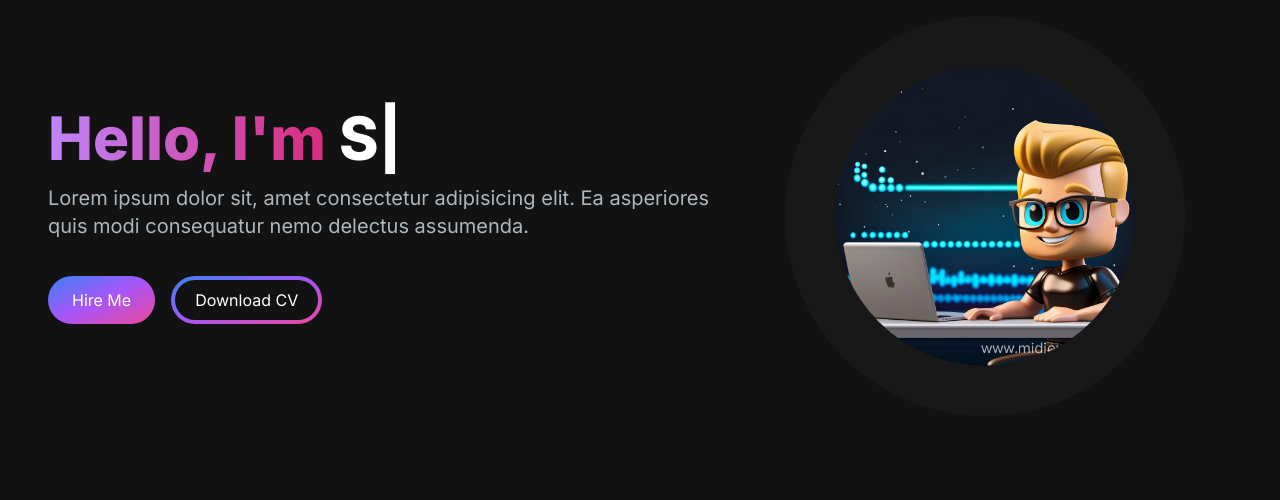
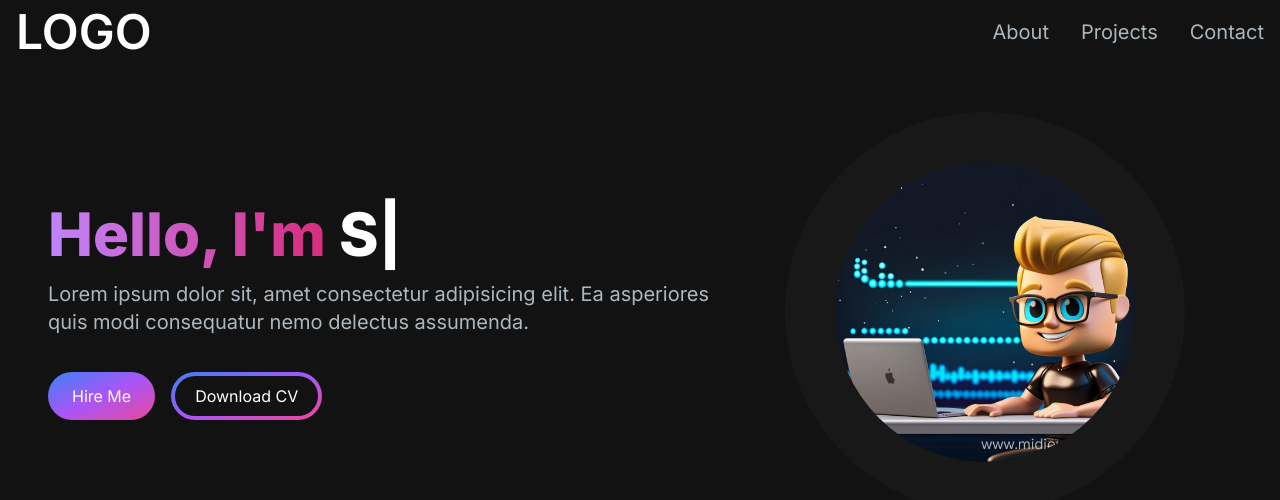
Before and after one commit to HubertKorcala/portfolio-website, a Next.js app: page / in a window 1280 px wide. Shown: the top 500 px of the page. Built offline with nearby package versions, Linux system fonts and the light colour scheme.

Commit message:
feat: i hero-icons & create Navbar component

```diff
--- a/package.json
+++ b/package.json
@@ -9,6 +9,7 @@
     "lint": "next lint"
   },
   "dependencies": {
+    "@heroicons/react": "^2.0.18",
     "next": "13.5.5",
     "react": "^18",
     "react-dom": "^18",
--- /dev/null
+++ b/src/app/components/Navbar.tsx
@@ -0,0 +1,67 @@
+"use client";
+import Link from "next/link";
+import NavLink from "./NavLink";
+import { useState } from "react";
+import { Bars3Icon, XMarkIcon } from "@heroicons/react/24/solid";
+import MenuOverlay from "./MenuOverlay";
+
+const navLinks = [
+  {
+    title: "About",
+    href: "#about",
+  },
+  {
+    title: "Projects",
+    href: "#projects",
+  },
+  {
+    title: "Contact",
+    href: "#contact",
+  },
+];
+
+const Navbar = () => {
+  const [navbarOpen, setNavbarOpen] = useState(false);
+
+  return (
+    <nav className="fixed top-0 left-0 right-0 z-10 bg-[#121212] bg-opacity-100">
+      <div className="flex flex-wrap items-center justify-between mx-auto px-4 py-2">
+        <Link
+          href={"/"}
+          className="text-2xl md:text-5xl text-white font-semibold"
+        >
+          LOGO
+        </Link>
+        <div className="mobile-menu block md:hidden">
+          {navbarOpen ? (
+            <button
+              className="flex items-center px-3 py-2 border rounded border-slate-200 text-slate-200 hover:text-white hover:border-white"
+              onClick={() => setNavbarOpen(false)}
+            >
+              <Bars3Icon className="h-5 w-5" />
+            </button>
+          ) : (
+            <button
+              className="flex items-center px-3 py-2 border rounded border-slate-200 text-slate-200 hover:text-white hover:border-white"
+              onClick={() => setNavbarOpen(true)}
+            >
+              <XMarkIcon className="h-5 w-5" />
+            </button>
+          )}
+        </div>
+        <div className="menu hidden md:block md:w-auto" id="navbar">
+          <ul className="flex p-4 md:p-0 md:flex-row md:space-x-8 mt-0">
+            {navLinks.map((link, index) => (
+              <li key={index}>
+                <NavLink title={link.title} href={link.href} />
+              </li>
+            ))}
+          </ul>
+        </div>
+      </div>
+      {navbarOpen && <MenuOverlay links={navLinks} />}
+    </nav>
+  );
+};
+
+export default Navbar;
--- a/src/app/page.tsx
+++ b/src/app/page.tsx
@@ -1,9 +1,11 @@
 import HeroSection from "./components/HeroSection";
+import Navbar from "./components/Navbar";
 
 export default function Home() {
   return (
     <main className="flex min-h-screen flex-col bg-[#121212]">
-      <div className="container mx-auto px-12 py-4">
+      <Navbar />
+      <div className="container mt-24 mx-auto px-12 py-4">
         <HeroSection />
       </div>
     </main>
```
Also changed, not shown: 1 other file (tests, documents, lock files or other folders).
